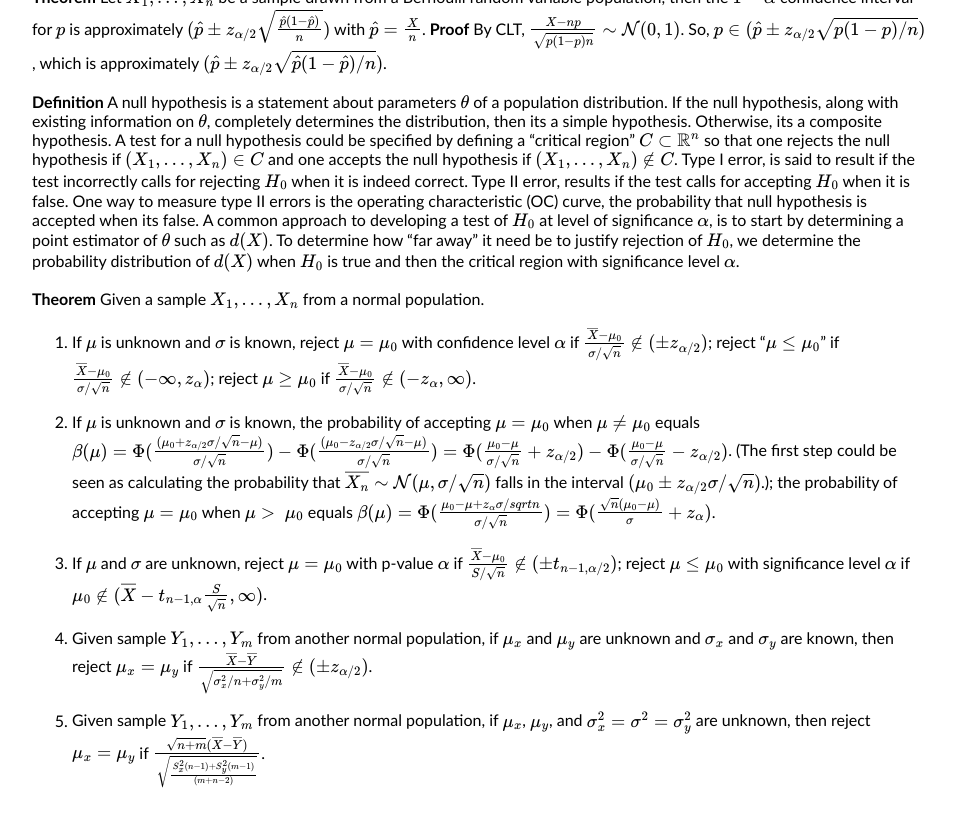
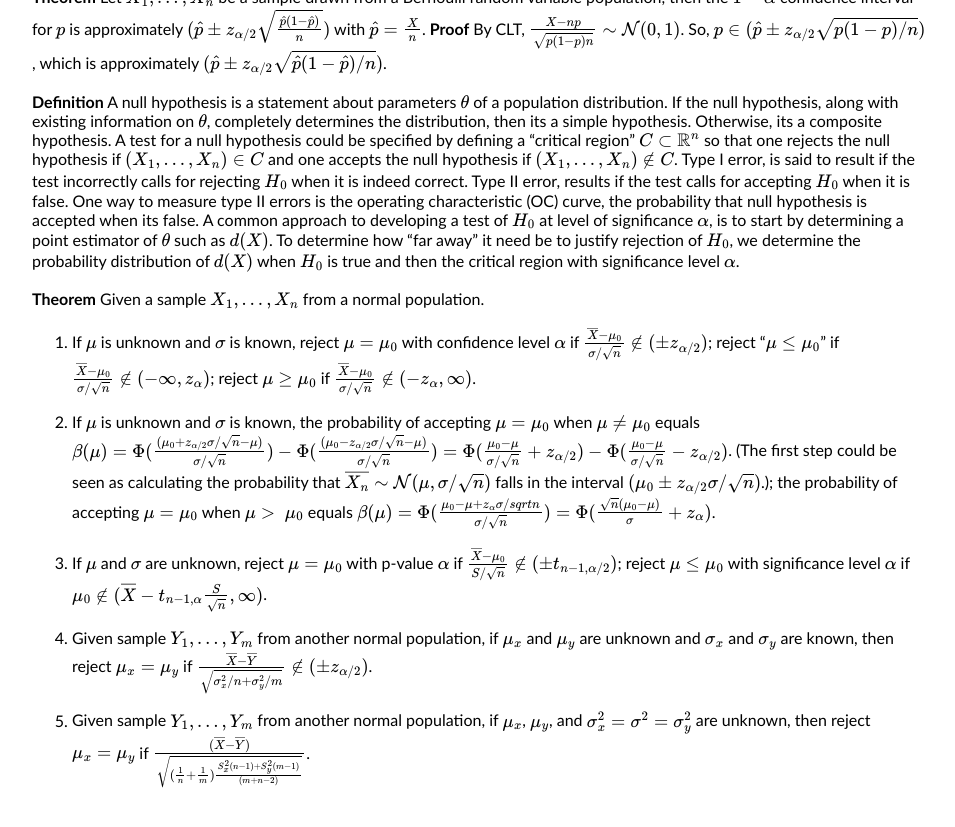
Before and after one commit to henryzhang11/questions-I-have, a Jekyll site: the page built from _posts/2023-08-20-probability-theory-review.md, in a window 1280 px wide and 900 px high, scrolled down 5200 px. Shown: the top 827 px of the window, without its empty margins (160-1115 px from the left). Built offline with Jekyll 4.4.1, drawn with Linux system fonts in a browser that asks for light colours; formulas are drawn with MathJax 3.

Commit message:
Update 2023-08-20-probability-theory-review.md

```diff
--- a/_posts/2023-08-20-probability-theory-review.md
+++ b/_posts/2023-08-20-probability-theory-review.md
@@ -148,4 +148,4 @@ title: "probability theory review"
 
 4. Given sample $Y_1,...,Y_m$ from another normal population, if $\mu_x$ and $\mu_y$ are unknown and $\sigma_x$ and $\sigma_y$ are known, then reject $\mu_x=\mu_y$ if $\frac{\overline{X}-\overline{Y}}{\sqrt{\sigma_x^2/n+\sigma_y^2/m}}\notin(\pm z_{\alpha/2})$.
 
-5. Given sample $Y_1,...,Y_m$ from another normal population, if $\mu_x$, $\mu_y$, and $\sigma_x^2=\sigma^2=\sigma_y^2$ are unknown, then reject $\mu_x=\mu_y$ if $\frac{\sqrt{n+m}(\overline{X}-\overline{Y})}{\sqrt{\frac{S_x^2(n-1)+S_y^2(m-1)}{(m+n-2)}}}$.
+5. Given sample $Y_1,...,Y_m$ from another normal population, if $\mu_x$, $\mu_y$, and $\sigma_x^2=\sigma^2=\sigma_y^2$ are unknown, then reject $\mu_x=\mu_y$ if $\frac{(\overline{X}-\overline{Y})}{\sqrt{(\frac{1}{n}+\frac{1}{m})\frac{S_x^2(n-1)+S_y^2(m-1)}{(m+n-2)}}}$.
```
